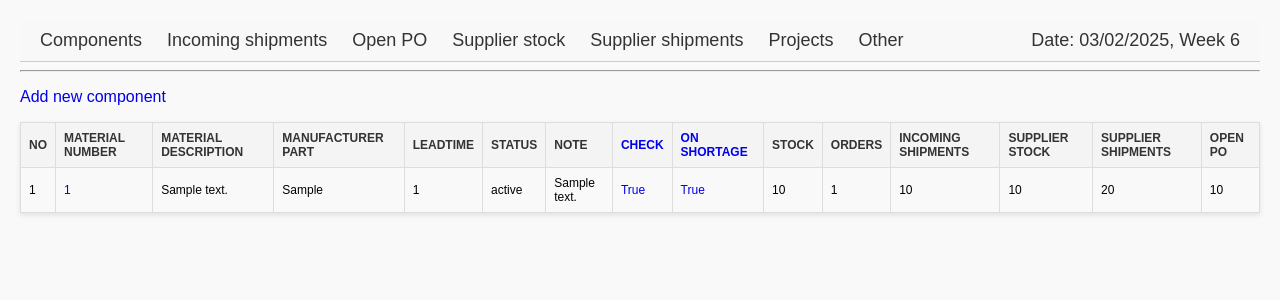
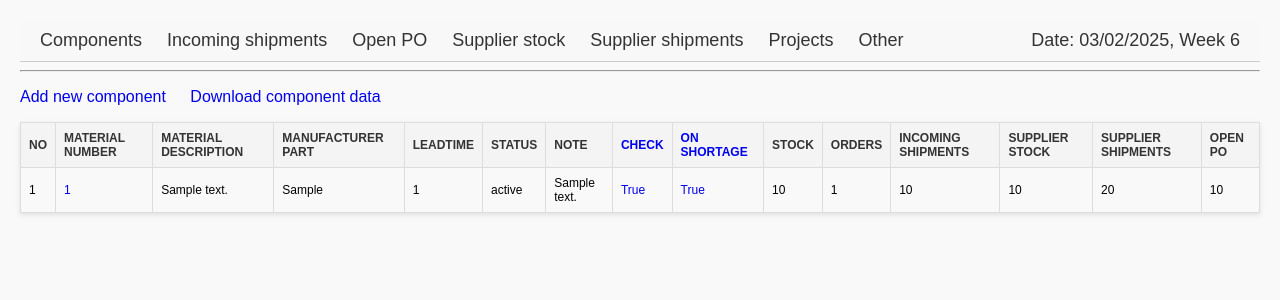
Before and after one commit to johnny-sky91/ComponentGuide, a Flask app: page /all_components/1 in a window 1280 px wide. Shown: the top 300 px of the page. Run offline with Flask 3, Linux system fonts and the light colour scheme; tables that the repository leaves empty hold one stand-in row (values such as "Sample post"); some libraries are stand-ins or nearby versions.

Commit message:
added download view

```diff
--- a/app/routes.py
+++ b/app/routes.py
@@ -1,15 +1,15 @@
 from datetime import datetime
 from sqlalchemy import func
 import pandas as pd
-import os
+import os, io
 from flask import (
     render_template,
     flash,
     redirect,
     url_for,
     request,
+    make_response,
 )
-
 from flask import current_app as app
 from app import db
 from app.models import (
@@ -57,12 +57,44 @@ def all_components(what_view):
     if what_view.lower() in query_mapping:
         query_filters = query_mapping[what_view.lower()]
         components_query = components_query.filter_by(**query_filters)
+
     components = components_query.order_by(Component.id.asc()).all()
     return render_template(
         "all_components.html",
         title="All components",
         components=components,
     )
+
+
+def table_to_dataframe(table_name):
+    data = table_name.query.all()
+    data_dicts = [
+        {
+            column.name: getattr(record, column.name)
+            for column in table_name.__table__.columns
+        }
+        for record in data
+    ]
+    df = pd.DataFrame(data_dicts)
+    return df
+
+
+@app.route("/all_components/download_data", methods=["GET", "POST"])
+def download_component_data():
+    components_df = table_to_dataframe(table_name=Component)
+    out = io.BytesIO()
+    writer = pd.ExcelWriter(out, engine="xlsxwriter")
+    components_df.to_excel(excel_writer=writer, index=False, sheet_name="Components")
+    writer._save()
+    download_response = make_response(out.getvalue())
+    now = datetime.now()
+    timestamp = now.strftime("%y%m%d")
+    filename = f"ComponentGuide_data_{timestamp}"
+    download_response.headers["Content-Disposition"] = (
+        f"attachment; filename={filename}.xlsx"
+    )
+    download_response.headers["Content-type"] = "application/x-xlsx"
+    return download_response
 
 
 @app.route("/supplier_stock", methods=["GET", "POST"])
--- a/app/templates/all_components.html
+++ b/app/templates/all_components.html
@@ -1,7 +1,8 @@
 {% extends "base.html" %}
 {% block content %}
 <body>
-    <a href="/all_components/add_new_component">Add new component</a>
+    <a href="/all_components/add_new_component" style="margin-right: 20px;">Add new component</a>
+    <a href="/all_components/download_data">Download component data</a>
     <table>
         <thead>
             <tr>
@@ -65,7 +66,6 @@
                             0
                         {% endif %}
                     </td>
-
                 </tr>
                 {% endfor %}
         </tbody>
```
